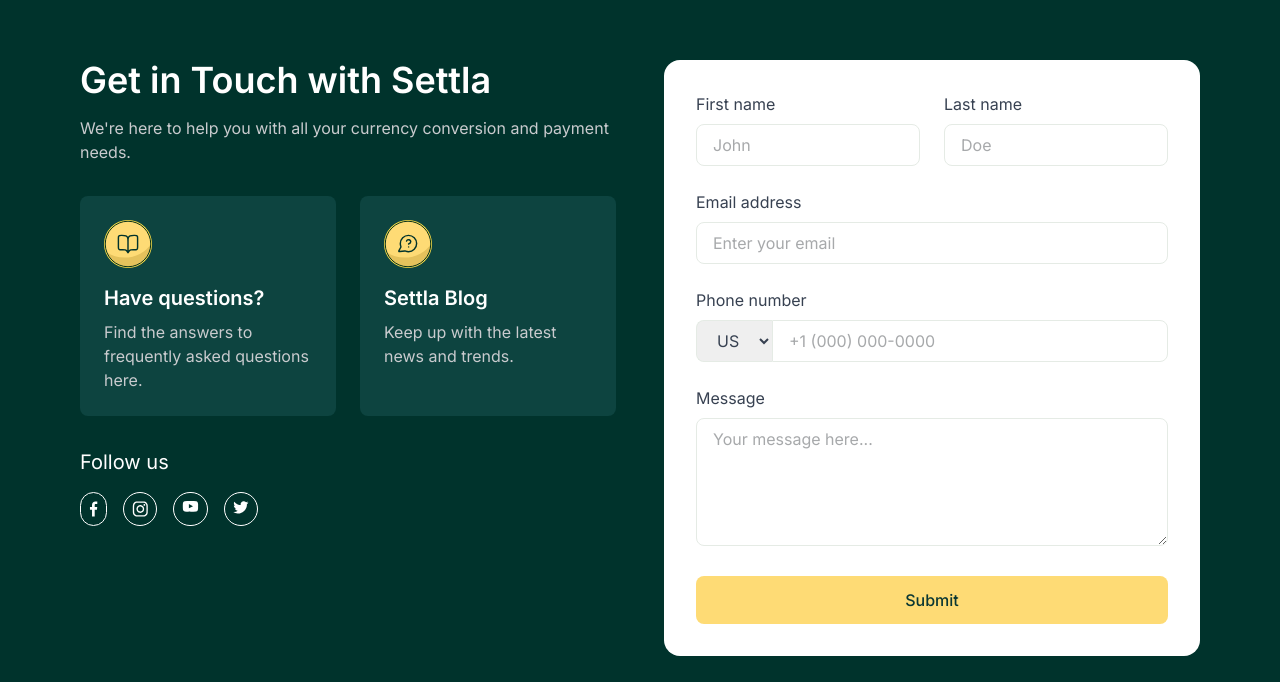
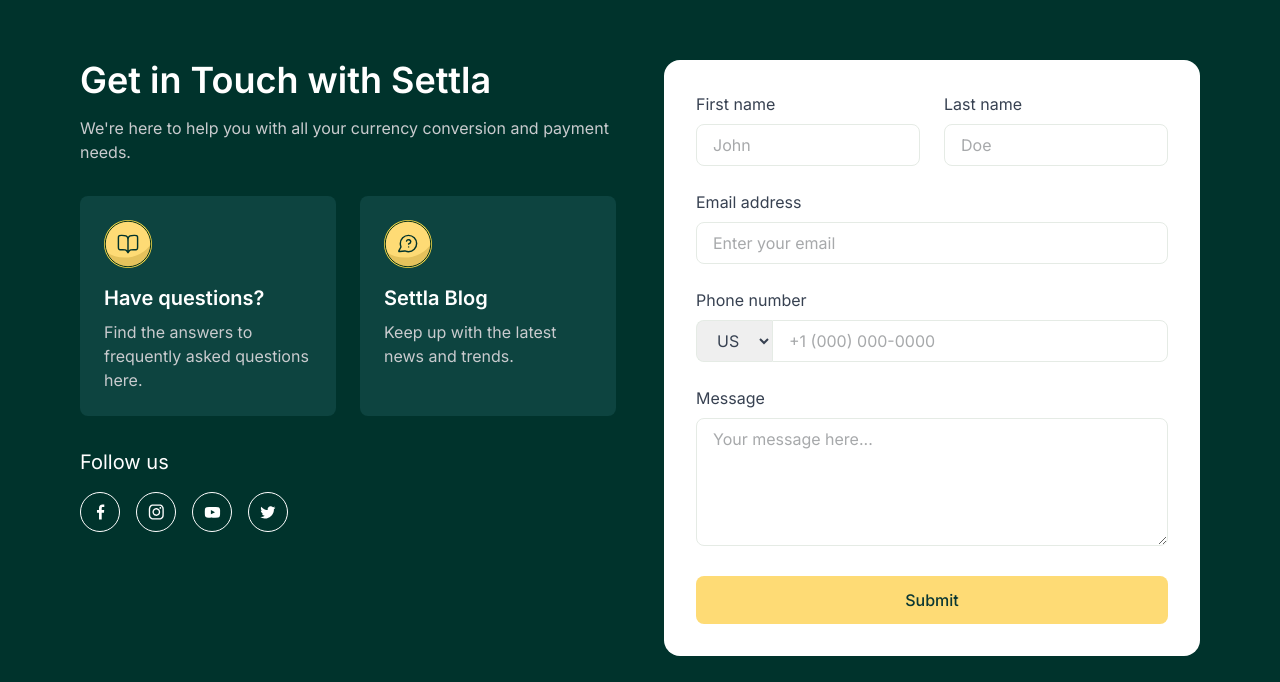
Before and after one commit to bossglobalorg/settla-landing-page, a Next.js app: page /contact-us in a window 1280 px wide. Shown: the part 118-800 px from the top of the page. Built offline with nearby package versions, Linux system fonts and the light colour scheme.

Commit message:
Work on contact us page

```diff
--- a/src/components/sections/ContactPage/ContactSection/index.tsx
+++ b/src/components/sections/ContactPage/ContactSection/index.tsx
@@ -116,7 +116,7 @@
                 <a
                   key={social}
                   href={`#${social}`}
-                  className="rounded-full border border-white p-2 transition-colors hover:bg-white hover:text-[#0A3733]"
+                  className="flex h-10 w-10 items-center justify-center rounded-full border border-white transition-colors hover:bg-white hover:text-[#0A3733]"
                 >
                   <img
                     src={assetLib[`${social}Svg` as AssetLibKeys]}
```
